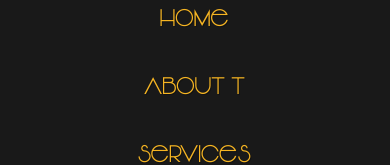
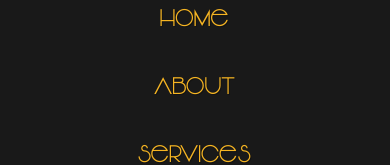
Before and after one commit to mrauthentik/Encanto, a React (Vite) app in the folder alaran/: page /about in a window 390 px wide. Both pictures are taken after a click on the icon 363 px from the left and 31 px from the top of the page. Shown: the part 258-423 px from the top of the page. Built offline with nearby package versions, Linux system fonts and the light colour scheme; a web font is replaced by a local one.

Commit message:
Add cursor pointer to NavBar list items for better UX; fix typo in About link

```diff
--- a/alaran/src/App.css
+++ b/alaran/src/App.css
@@ -27,6 +27,9 @@ nav {
   font-size: 20px;
   font-family: var(--font);
   width: 100%;
+  li{
+    cursor: pointer;
+  }
 }
 
 .navbar-container {
--- a/alaran/src/components/NavBar.jsx
+++ b/alaran/src/components/NavBar.jsx
@@ -83,7 +83,7 @@ const NavBar = () => {
               transition={{ duration: 0.5 }}
             >
               <li onClick={toggleMobileMenu}> <Link to='/'>  Home</Link></li>
-              <li onClick={toggleMobileMenu}><Link to='/about'>About</Link> t</li>
+              <li onClick={toggleMobileMenu}><Link to='/about'>About</Link> </li>
               <li onClick={toggleMobileMenu}>Services</li>
               <li onClick={toggleMobileMenu}>Contact</li>
 
```
